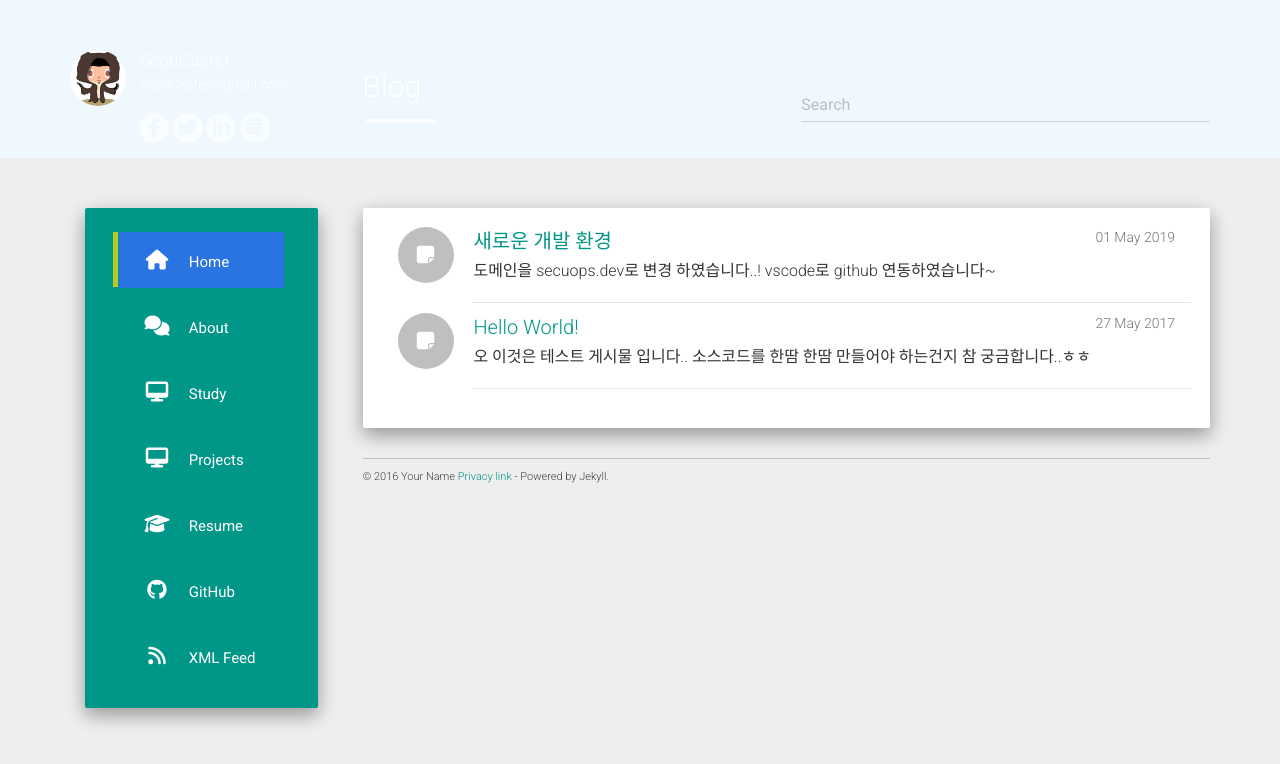
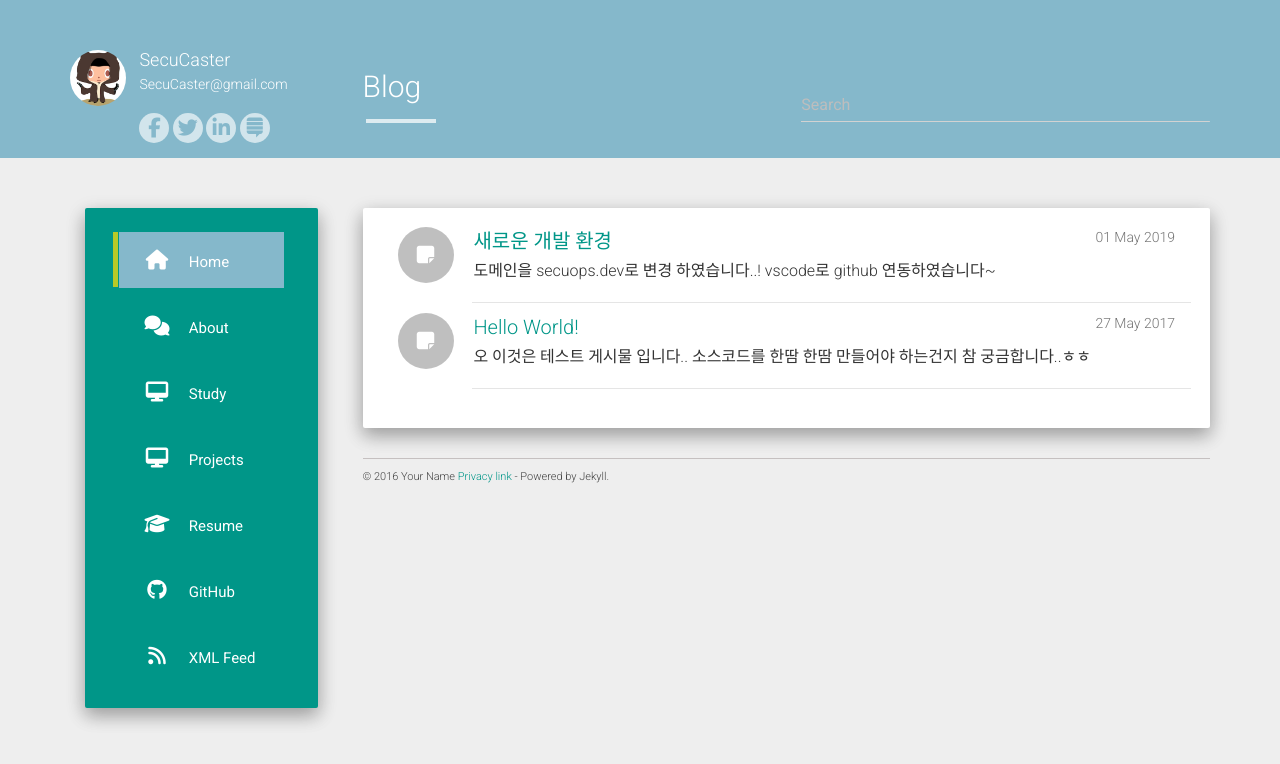
Before and after one commit to secucaster/secucaster.github.io, a Jekyll site: the page built from index.html, in a window 1280 px wide. Shown: the top 764 px of the page. Built offline with Jekyll 4.4.1, drawn with Linux system fonts in a browser that asks for light colours; nearby versions of some CDN libraries; the list of posts is cut into pages by our own code.

Commit message:
20190501 Update

```diff
--- a/static/css/main.css
+++ b/static/css/main.css
@@ -1,6 +1,6 @@
 .main.outer{padding-top: 50px;}
 .header-panel.shadow-z-2 {
-    background-color: #f0f8ff;
+    background-color: #85B8CB;
     padding: 50px 0 15px 0;
     width: 100%;
 }
@@ -55,7 +55,7 @@ p.info a {
     text-align: center;
     line-height: 20px;
     font-size: 20px;
-    color: #f0f8ff;
+    color: #85B8CB;
     padding: 5px;
     width: 30px;
     height: 30px;
@@ -63,7 +63,7 @@ p.info a {
 }
 .icon:hover {
     color: rgba(255, 255, 255, 0.63);
-    background: #2a74e2;
+    background: #D1DDDB;
 }
 .menu ul li {
     list-style: none;
@@ -71,7 +71,7 @@ p.info a {
 }
 
 .menu ul li a:hover, .menu ul li a:focus, li.current-menu-item > a{
-    background: #2a74e2;
+    background: #85B8CB;
 }
 li.current-menu-item:before {
     content: "";
@@ -96,7 +96,7 @@ li.current-menu-item:before {
     font-size: 26px;
     margin-bottom: 32px;
     margin-top: 5px;
-    color: #f0f8ff;
+    color: #85B8CB;
     font-weight: 300;
 }
 h2.blog-title-pro{color: #fff;}
```
